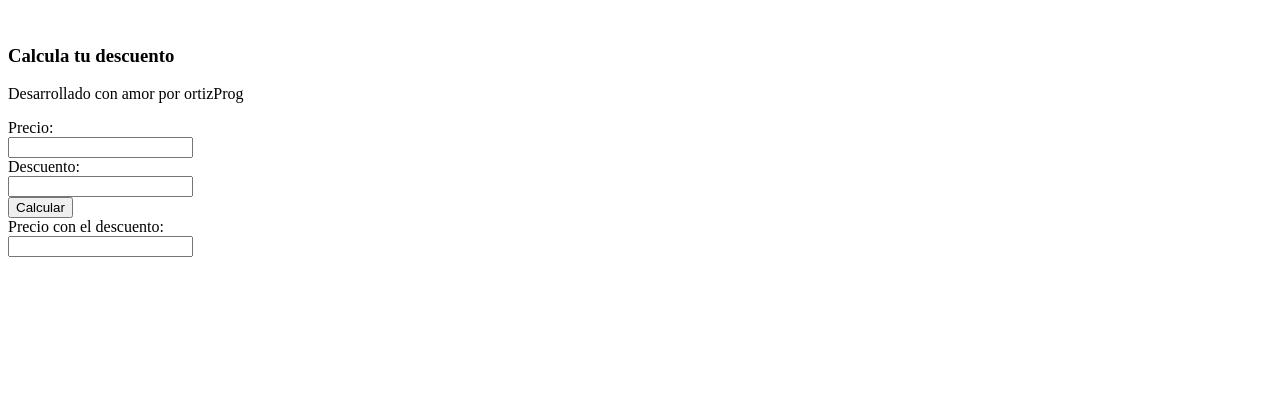
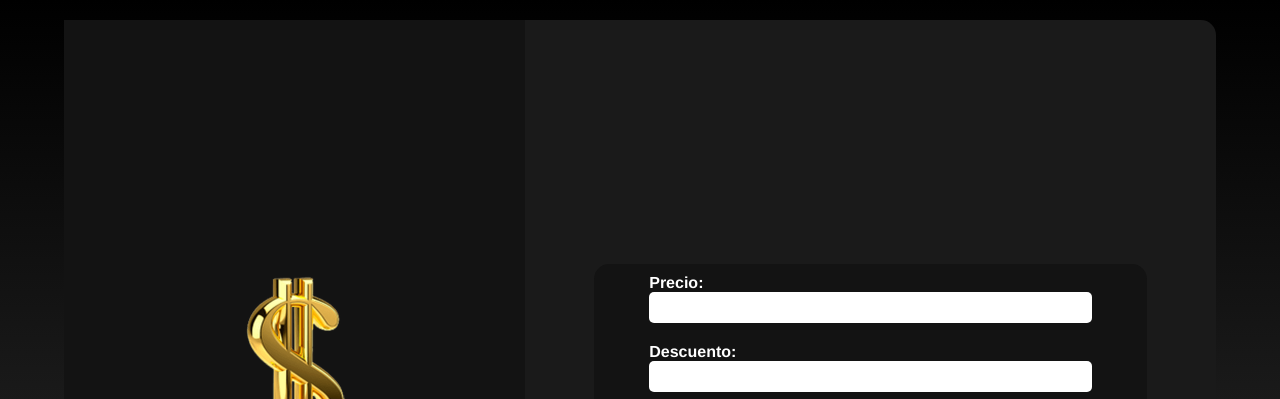
Before and after one commit to ortizProg/CursoPracticoDeJavaScriptEnPlatzi, a plain HTML site: page comprasYDescuentos/index.html in a window 1280 px wide. Shown: the top 399 px of the page. Drawn offline with Linux system fonts and the light colour scheme; files that its build step writes are made by us from their sources.

Commit message:
Algoritmo terminado

```diff
--- /dev/null
+++ b/comprasYDescuentos/css/main.css
@@ -0,0 +1,122 @@
+* {
+    box-sizing: border-box;
+    padding: 0;
+    margin: 0;
+}
+html {
+    font-size: 62.5%;
+    font-family: Helvetica;
+}
+.section-formulario {
+    display: flex;
+    flex-direction: column;
+    flex-wrap: nowrap;
+    justify-content: center;
+    align-items: center;
+    width: 100vw;
+    height:100vh;
+   /* La sintaxis vieja, obsoleta, pero todavía necesaria, con prefijo, para Opera y navegadores basados en WebKit-based */
+    background: -prefix-linear-gradient(top, blue, white);
+    /* La nueva sintaxis necesaria para navegadores apegados al estandar (IE 10 y Firefox 10 en adelante), sin prefijo */
+    background: linear-gradient(to bottom, rgb(0, 0, 0), rgb(26, 26, 26), rgb(0, 0, 0));
+
+}
+.formulario--container {
+    display: flex;
+    flex-wrap: wrap;
+    width: 95%;
+    height: 95%;
+    border-radius: 15px;
+    background-color: rgb(26, 26, 26);
+}
+.formulario--container .left-section {
+    display: flex;
+    flex-direction: column;
+    justify-content: center;
+    align-items: center;
+    width: 100%;
+    height: 35%;
+    color: #FFF;
+}
+.left-section .img-money {
+    width: 90px;
+    height: 90px;
+}
+.left-section .left-section--title {
+    font-size: 2.8rem;
+    line-height: 3.4rem;
+}
+/* Inicio de la right section */
+.right-section {
+    display: flex;
+    flex-direction: column;
+    flex-wrap: nowrap;
+    justify-content: center;
+    width: 100%;
+    height:65%;
+}
+.right-section .inputs--container {
+    display: flex;
+    flex-direction: column;
+    flex-wrap: nowrap;
+    justify-content: center;
+    align-items: center;
+    width: 80%;
+    min-width: 240px;
+    height: auto;
+    margin: 0 auto;
+    border-radius: 15px;
+    background-color: rgb(19, 19, 19);
+}
+.inputs--container .input--container {
+    display: flex;
+    flex-direction: column;
+    width: 80%;
+    flex-wrap: nowrap;
+    margin: 10px;
+}
+.input--container label {
+    font-size: 1.6rem;
+    font-weight: 600;
+    color: #FFF;
+}
+/* Estilo de los inputs */
+.input--container .out-input {
+    background-color: #FFF;
+    padding: 8px;
+    border-radius: 5px;
+}
+.input--container input {
+    width: 100%;
+    border: none;
+    outline: none;
+}
+.input--container input:focus {
+    border-bottom: 1px solid rgb(190, 190, 190);
+}
+/* Estilos del button */
+.button--container {
+    width: 50%;
+    min-width: 100px;
+}
+.button--container button {
+    margin-top: 20px;
+    margin-bottom: 10px;
+    width: 100%;
+    background: none;
+    border: 1px solid #FFF;
+    border-radius: 15px;
+    font-size: 1.5rem;
+    line-height: 1.8rem;
+    color: #FFF;
+    font-weight: bolder;
+    padding: 8px 0px;
+}
+.button--container button:hover {
+    transform: translateY(-1px);
+    cursor: pointer;
+}
+footer p {
+    font-size: 1.3rem;
+
+}
--- /dev/null
+++ b/comprasYDescuentos/css/tablet.css
@@ -0,0 +1,21 @@
+.formulario--container {
+    flex-direction: row;
+    width:90%;
+}
+.formulario--container .left-section {
+    width: 40%;
+    height: 100%;
+    background-color: rgb(19, 19, 19);
+}
+.left-section .img-money {
+    width: 200px;
+    height: 200px;
+}
+.left-section .left-section--title {
+    font-size: 3.2rem;
+    line-height: 3.4rem;
+}
+.right-section {
+    width: 60%;
+    height: 100%;
+}
```
Also changed, not shown: segundoReto/index.html (+2 -0 lines), segundoReto/js/algoritmo.js (+48 -0 lines), comprasYDescuentos/css/desktop.css (added), comprasYDescuentos/pics/SignoDeDinero.png (added), 1 other file.
